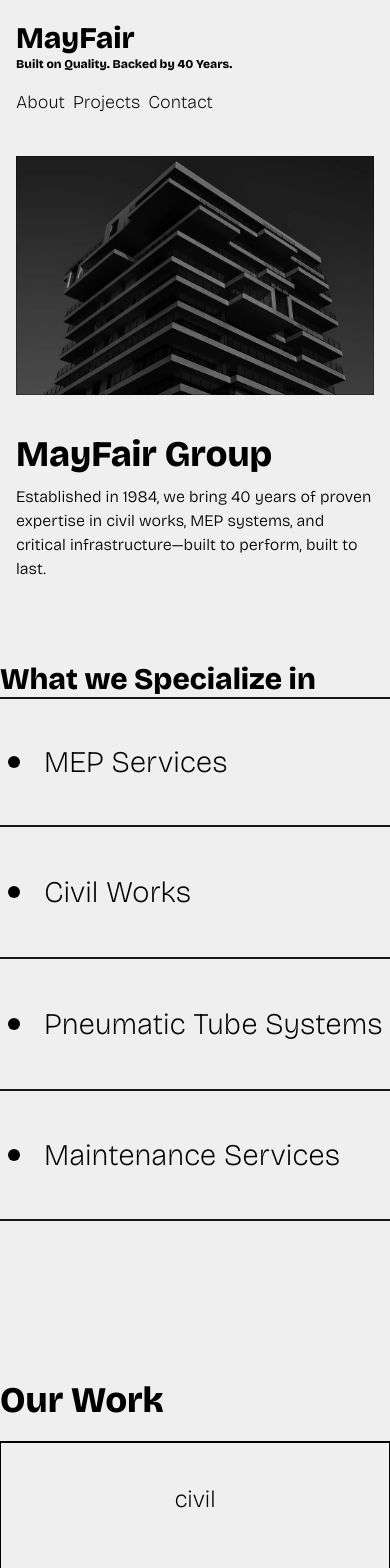
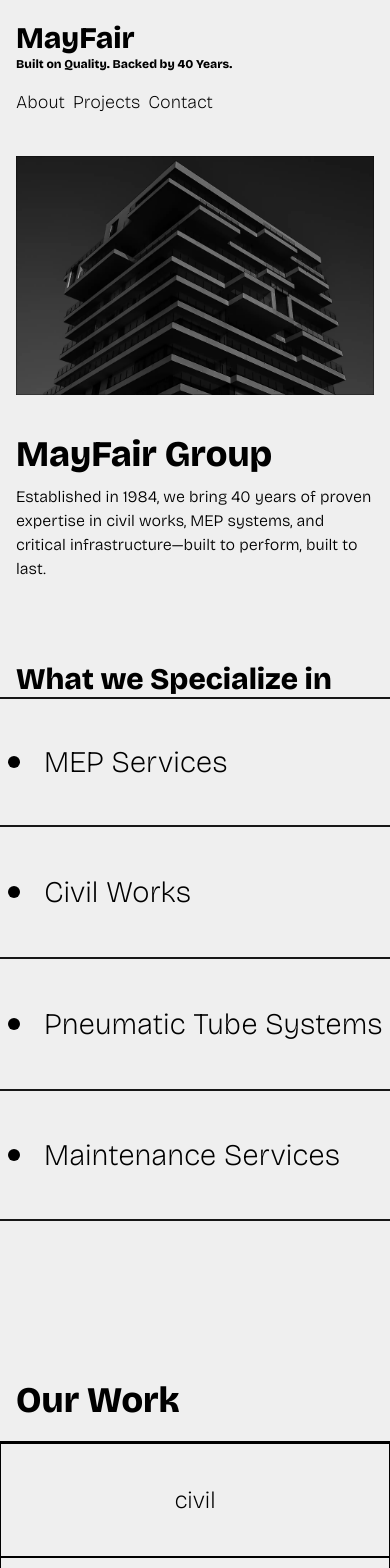
Before and after one commit to J-Herika/mayfair-company, a SvelteKit app: page / in a window 390 px wide. Shown: the top 1568 px of the page. Built offline with nearby package versions, Linux system fonts and the light colour scheme.

Commit message:
fix project section border

```diff
--- a/src/routes/Specialization.svelte
+++ b/src/routes/Specialization.svelte
@@ -128,7 +128,7 @@
 </script>
 
 <section class="font-grotesque mt-20 sm:mt-40 lg:mt-60">
-	<div class="mx-auto w-full max-w-7xl">
+	<div class="mx-auto w-full max-w-7xl px-4 md:px-0">
 		<h2 class="text-3xl font-black sm:text-5xl lg:text-6xl">What we Specialize in</h2>
 	</div>
 	<!-- svelte-ignore a11y_no_static_element_interactions -->
--- a/src/routes/aboutSection.svelte
+++ b/src/routes/aboutSection.svelte
@@ -1,4 +1,4 @@
-<section class="font-grotesque mx-auto mt-40 w-full max-w-7xl">
+<section class="font-grotesque mx-auto mt-40 w-full max-w-7xl px-4 md:px-0">
 	<h2 class="text-4xl font-black sm:text-5xl md:text-6xl">About Us</h2>
 
 	<div class="mt-6 max-w-[80ch]">
--- a/src/routes/project.svelte
+++ b/src/routes/project.svelte
@@ -6,7 +6,7 @@
 <div
 	onmouseenter={() => props.enterProject(props.project.id)}
 	onmouseleave={() => props.existProject(props.project.id)}
-	class="flex h-[400px] min-w-[250px] flex-1 items-center justify-center border-x-1 border-black px-4 py-10 text-2xl font-extralight transition-all duration-250 hover:flex-[1.5] active:flex-[1.5] md:h-[600px] md:text-5xl"
+	class="flex h-[400px] min-w-[250px] flex-1 items-center justify-center border-1 border-black px-4 py-10 text-2xl font-extralight transition-all duration-250 hover:flex-[1.5] active:flex-[1.5] md:h-[600px] md:text-5xl"
 >
 	{#if props.isHover}
 		<div class="flex h-full max-w-xl flex-col items-center justify-evenly text-center">
--- a/src/routes/projects/[id]/projectBlock.svelte
+++ b/src/routes/projects/[id]/projectBlock.svelte
@@ -3,7 +3,7 @@
 </script>
 
 <div
-	class="font-montserrat text-background text-md flex h-[332px] w-[25ch] flex-col justify-between gap-5 rounded-2xl bg-[#1C1C1C] px-3 py-5 font-normal shadow shadow-neutral-700 transition-all duration-250 ease-linear hover:bg-[#1c1c1cef] hover:shadow-lg active:bg-[#1c1c1cef] active:shadow-lg md:w-[30ch] lg:p-5"
+	class="font-montserrat text-background text-md flex h-[335px] w-[25ch] flex-col justify-between gap-5 rounded-2xl bg-[#1C1C1C] px-3 py-5 font-normal shadow shadow-neutral-700 transition-all duration-250 ease-linear hover:bg-[#1c1c1cef] hover:shadow-lg active:bg-[#1c1c1cef] active:shadow-lg md:w-[30ch] lg:p-5"
 >
 	<h3 class="font-grotesque text-center text-xl font-black">{props.project.name}</h3>
 
--- a/src/routes/projectsSection.svelte
+++ b/src/routes/projectsSection.svelte
@@ -67,7 +67,7 @@
 </script>
 
 <section class="font-grotesque mt-40 scroll-mt-47" id="projects">
-	<div class="mx-auto w-full max-w-7xl">
+	<div class="mx-auto w-full max-w-7xl px-4 md:px-0">
 		<h2 class="text-4xl font-black sm:text-5xl md:text-6xl">Our Work</h2>
 	</div>
 
```
